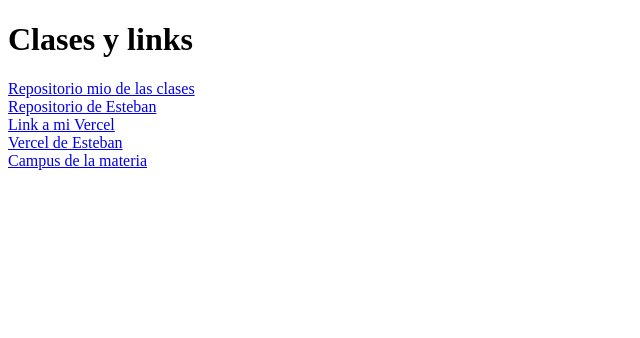
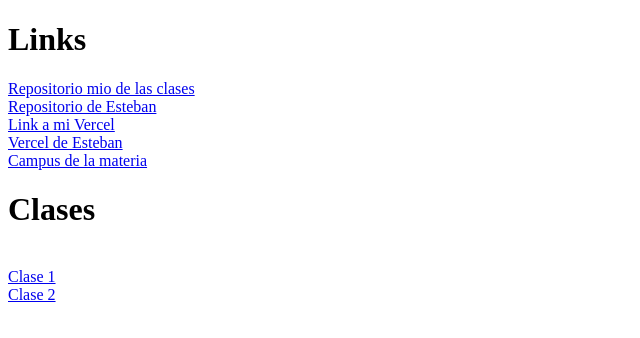
Before and after one commit to santiagoems/programacionwebems, a plain HTML site: page index.html in a window 1280 px wide. Shown: the whole page, without its empty margins (0-640 px from the left). Drawn offline with Linux system fonts and the light colour scheme.

Commit message:
clases agregadas

```diff
--- a/index.html
+++ b/index.html
@@ -7,11 +7,15 @@
     <title>Clases de Programacion Web</title>
 </head>
 <body>
-    <h1>Clases y links</h1>
+    <h1>Links</h1>
     <a href="https://github.com/santiagoems/programacionwebems">Repositorio mio de las clases</a><br>
     <a href="https://github.com/estebanpiazza/PW-itba-1Cuat-2022">Repositorio de Esteban</a><br>
     <a href="https://programacionwebems.vercel.app/">Link a mi Vercel</a><br>
     <a href="https://pw-itba-1-cuat-2022.vercel.app">Vercel de Esteban</a><br>
-    <a href="https://campus.itba.edu.ar/ultra/courses/_23392_1/cl/outline">Campus de la materia</a>
+    <a href="https://campus.itba.edu.ar/ultra/courses/_23392_1/cl/outline">Campus de la materia</a><br>
+
+    <h1>Clases</h1><br>
+    <a href="Clase 1/index.html">Clase 1</a><br>
+    <a href="Clase 2/index.html">Clase 2</a>
 </body>
 </html>
```
